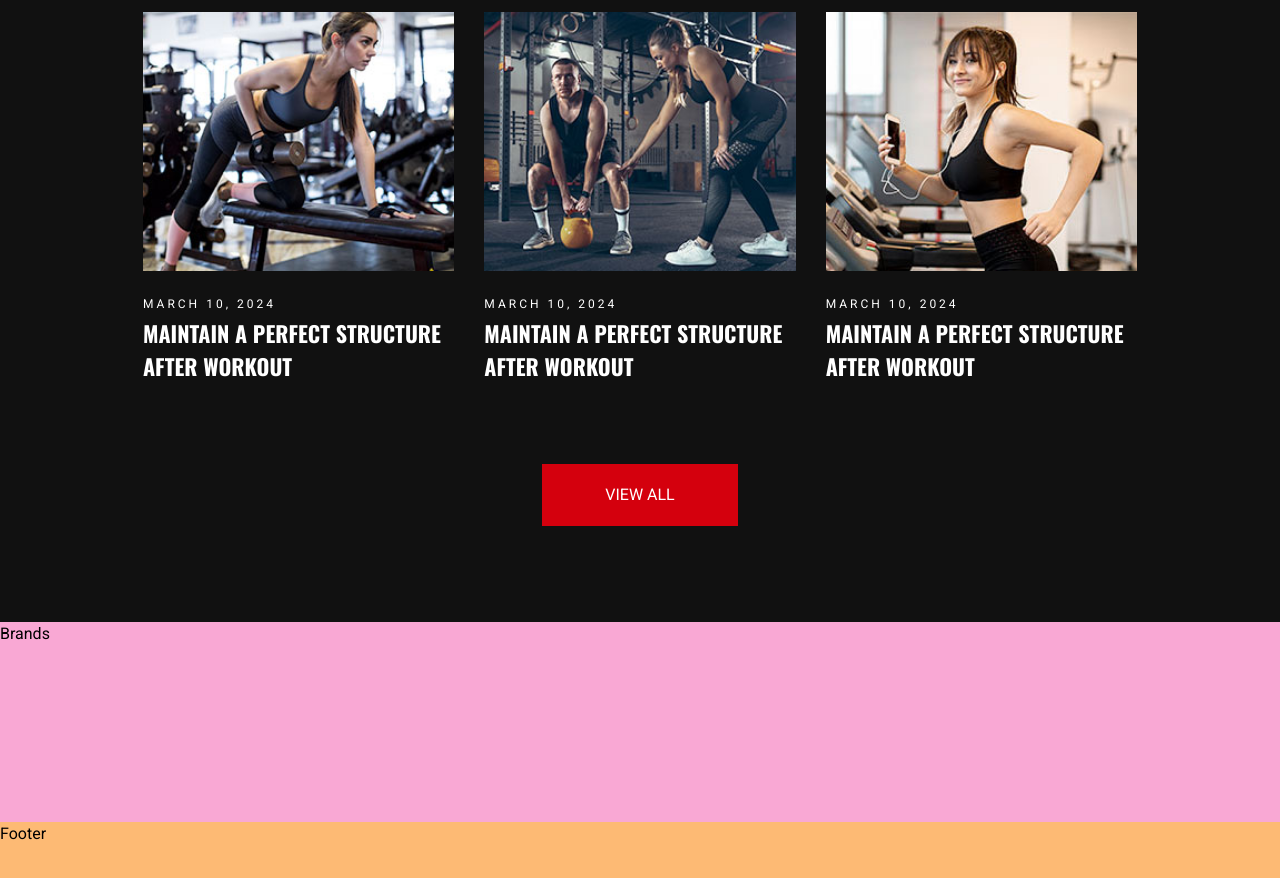
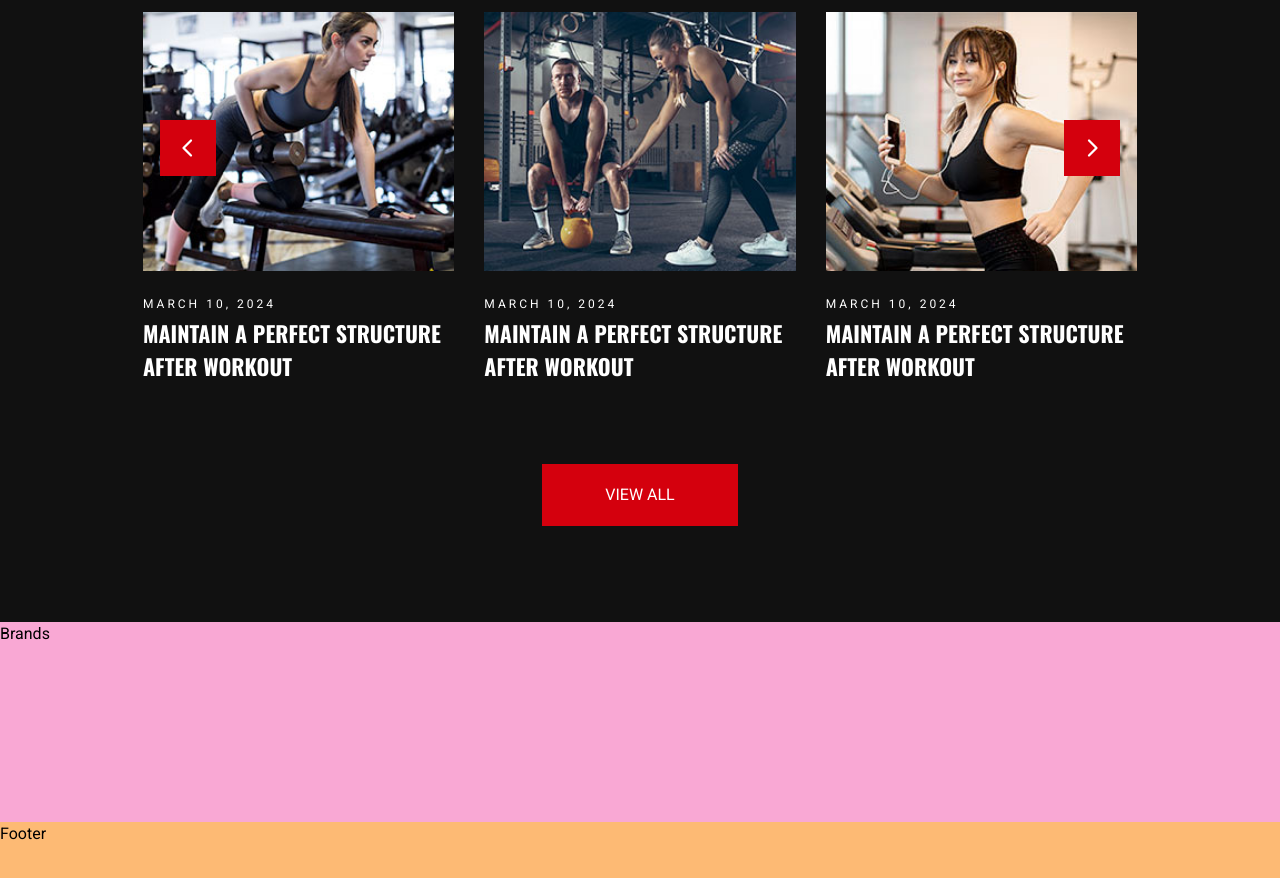
Before and after one commit to ujangaris/Gym-Web--Nextjs, a Next.js app: page / in a window 1280 px wide. Shown: the part 5960-6838 px from the top of the page. Built offline with nearby package versions, Linux system fonts and the light colour scheme.

Commit message:
SwiperNavButtons blog section

```diff
--- a/components/Blog.tsx
+++ b/components/Blog.tsx
@@ -5,6 +5,7 @@ import Link from "next/link";
 // import swiper react components
 import { Swiper, SwiperSlide } from "swiper/react";
 import { CustomButton } from "./CustomButton";
+import { SwiperNavButtons } from "./SwiperNavButtons";
 
 // blog data
 const blogData = [
@@ -107,6 +108,11 @@ export const Blog = () => {
                 </SwiperSlide>
               );
             })}
+            <SwiperNavButtons
+              containerStyles="absolute left-0 right-0 bottom-[16rem] w-full max-w-[370px] sm:max-w-[620px] md:max-w-[960px] xl:max-w-[1320px] mx-auto z-50 flex justify-between gap-1"
+              btnStyles="bg-accent text-white w-[56px] h-[56px] flex justify-center items-center hover:bg-accent transition-all duration-300"
+              iconStyles="text-2xl"
+            />
           </Swiper>
         </div>
         <div className="">
```
Also changed, not shown: 1 other file (tests, documents, lock files or other folders).
